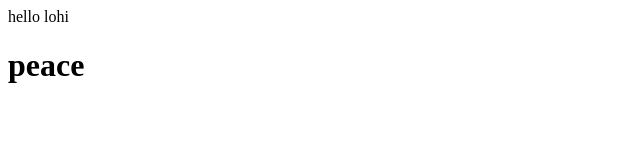
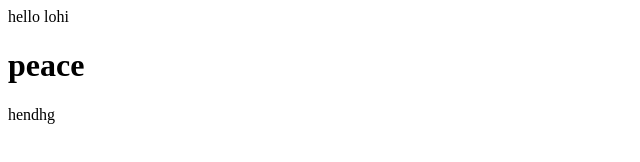
Before and after one commit to lohithrajbk/Book-Recommendation-System-, a plain HTML site: page index.html in a window 1280 px wide. Shown: the full height of the page, 0-640 px from the left. Drawn offline with Linux system fonts and the light colour scheme.

Commit message:
Add new feature

```diff
--- a/index.html
+++ b/index.html
@@ -1,2 +1,3 @@
 <p> hello lohi </p>
 <h1>peace </h1>
+<p>hendhg</p>
```
